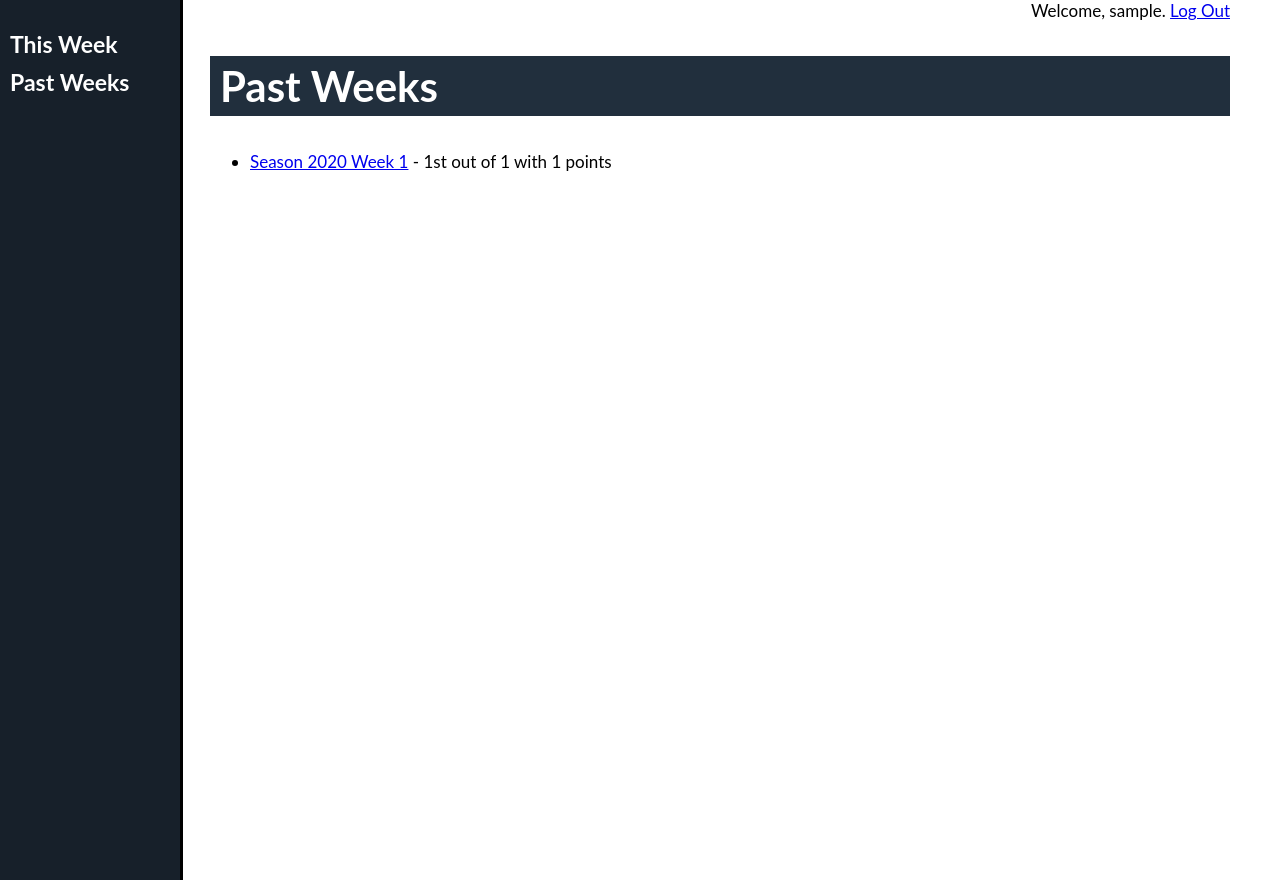
After one commit to tpwrules/betcha, a Django app: page /history/ in a window 1280 px wide. The commit adds this page. Run offline with Django 3.2, Linux system fonts and the light colour scheme; a user stored in the database is signed in; tables that the repository leaves empty hold one stand-in row (values such as "Sample post").

Commit message:
add view to show user their old weeks and scores

```diff
--- a/betcha_site/betcha_app/models.py
+++ b/betcha_site/betcha_app/models.py
@@ -76,6 +76,8 @@ class Week(models.Model):
 
     # if True, user bets for this week can no longer be changed
     locked = models.BooleanField()
+
+    ordering = ['season_year', 'week_num']
 
     # related_name = '+' -> no backwards relationship
     game_of_such = models.OneToOneField(Game, on_delete=models.SET_NULL,
--- a/betcha_site/betcha_app/templates/betcha_app/betcha_base.html
+++ b/betcha_site/betcha_app/templates/betcha_app/betcha_base.html
@@ -81,6 +81,7 @@ table#TeamTable th {
     <body>
         <div class="sidenav">
             <a href="/">This Week</a>
+            <a href="/history/">Past Weeks</a>
         </div>
         <div class="main">
             {% if user.username %}
--- /dev/null
+++ b/betcha_site/betcha_app/templates/betcha_app/past_weeks.html
@@ -0,0 +1,13 @@
+{% extends "betcha_app/betcha_base.html" %}
+
+{% block main %}
+<h2>Past Weeks</h2>
+
+<div style="font-size:17px;">
+    <ul>
+    {% for week, info in weeks %}
+        <li><a href="{{ week.get_absolute_url }}">{{ week }}</a> - {{ info }}</li>
+    {% endfor %}
+    </ul>
+</div>
+{% endblock %}
--- a/betcha_site/betcha_app/urls.py
+++ b/betcha_site/betcha_app/urls.py
@@ -6,6 +6,8 @@ from . import views
 urlpatterns = [
     path('', views.index, name='index'),
     path('sheet/<int:week>/', views.sheet, name="sheet"),
+
+    path('history/', views.past_weeks, name="past_weeks"),
 
     path('accounts/login/', auth_views.LoginView.as_view(), name="login"),
     path('accounts/logout/', auth_views.LogoutView.as_view(), name="logout"),
--- a/betcha_site/betcha_app/views.py
+++ b/betcha_site/betcha_app/views.py
@@ -7,8 +7,8 @@ from . import models
 @login_required
 def index(request, view_week=None):
     # current week is the latest week that's not hidden
-    the_weeks = list(models.Week.objects.filter(hidden=False).\
-        order_by("-season_year", "-week_num").all())
+    the_weeks = list(models.Week.objects.filter(hidden=False).all())
+    the_weeks.reverse()
     if len(the_weeks) == 0:
         raise Http404("No non-hidden weeks!")
     this_week = the_weeks[0]
@@ -193,3 +193,27 @@ def index(request, view_week=None):
 @login_required
 def sheet(request, week):
     return index(request, view_week=week)
+
+@login_required
+def past_weeks(request):
+    better = request.user.better
+    # look up all the better's sheets and order them to most recent
+    sheets = better.betting_sheets.filter(paid_for=True).order_by('-week')
+
+    def gen_weeks():
+        for sheet in sheets:
+            week = sheet.week
+            scores = week.calculate_rank()
+            # look for us in the ranking
+            our_score = next(s for s in enumerate(scores) if s[1][0] == better)
+            position, score = our_score[0], our_score[1][1]
+            info = "{}{} out of {} with {} points".format(
+                position+1,
+                ["st", "nd", "rd"][position] if position < 3 else "th",
+                len(scores),
+                scores[position][1]
+            )
+            yield (week, info)
+
+    return render(request, 'betcha_app/past_weeks.html',
+        {"user": request.user, "weeks": gen_weeks()})
```
